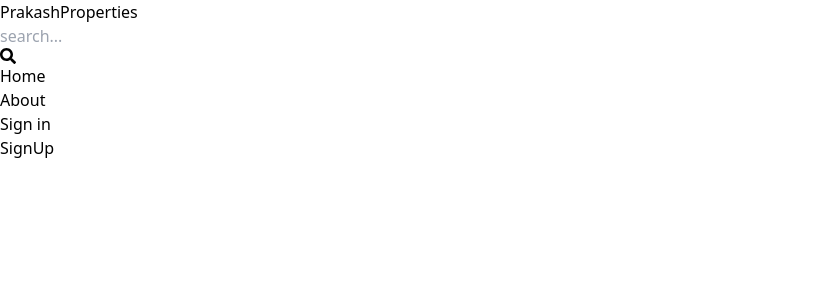
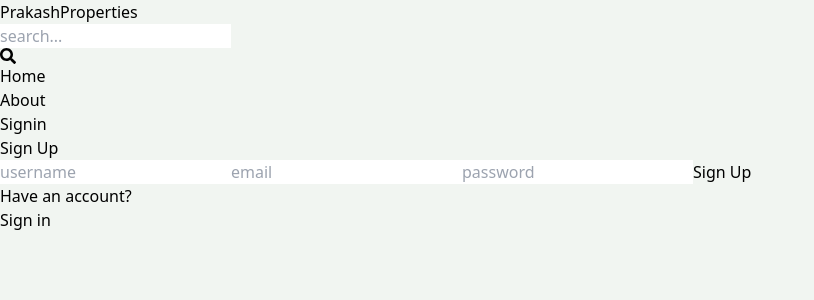
Before and after one commit to sanketjs/Estate-market-Place, a React (Vite) app: page /sign-up in a window 1280 px wide. Shown: the top 300 px of the page, without its empty margins (0-814 px from the left). Built offline with nearby package versions, Linux system fonts and the light colour scheme.

Commit message:
sign up msg

```diff
--- a/package.json
+++ b/package.json
@@ -10,6 +10,8 @@
     "preview": "vite preview"
   },
   "dependencies": {
+    "bcryptjs": "^2.4.3",
+    "cookie-parser": "^1.4.6",
     "react": "^18.2.0",
     "react-dom": "^18.2.0",
     "react-icons": "^5.0.1",
--- a/src/App.jsx
+++ b/src/App.jsx
@@ -1,21 +1,18 @@
 import {BrowserRouter, Routes, Route} from 'react-router-dom'
-import Home from './pages/Home'
-import Signin from './pages/Signin'
-import SignUp from './pages/SignUp'
-import About from './pages/About'
-import Profile from './pages/Profile'
 import Header from './components/Header'
-
+import Home from './pages/Home';
+import SignIn from './pages/SignIn';
+import SignUp from './pages/SignUp';
+import About from './pages/About';
 export default function App() {
   return(
    <BrowserRouter>
    <Header/>
    <Routes>
-    <Route path='/' element={<Home/>}/>
-    <Route path='sign-in' element={<Signin/>}/>
-    <Route path='sign-up' element={<SignUp/>}/>
-    <Route path='about' element={<About/>}/>
-    <Route path='profile' element={<Profile/>}/>
+   <Route path='/' element={<Home />} />
+        <Route path='/sign-in' element={<SignIn />} />
+        <Route path='/sign-up' element={<SignUp />} />
+        <Route path='/about' element={<About />} />
    </Routes>
 
    </BrowserRouter>
--- a/src/components/Header.jsx
+++ b/src/components/Header.jsx
@@ -23,11 +23,11 @@
         <Link to='/about'>
         <li className='hidden sm:inline text-slate-700 hover:underline'>About</li>
         </Link>
-        <Link to='/sing-in'>
-        <li className='hidden sm:inline text-slate-700 hover:underline'> Sign in</li>
+        <Link to='/sign-in'>
+        <li className='hidden sm:inline text-slate-700 hover:underline'> Signin</li>
         </Link>
        </ul>
        </div>
         </header>
-  )
+  );
 }
--- a/src/index.css
+++ b/src/index.css
@@ -1,3 +1,7 @@
 @tailwind base;
 @tailwind components;
 @tailwind utilities;
+
+body{
+    background-color: rgb(241,245,241);
+}
--- a/src/pages/SignUp.jsx
+++ b/src/pages/SignUp.jsx
@@ -1,7 +1,71 @@
 import React from 'react'
+import { useState} from 'react'
+import { Link,useNavigate } from 'react-router-dom'
 
 export default function SignUp() {
+  const [formData, setFormData] = useState({})
+  const [error, setError] =useState(null);
+  const [loading, setLoading]= useState(false);
+  const navigate = useNavigate();
+  const handleChange =(e) =>{
+      setFormData({
+        ...formData,
+        [e.target.id]: e.target.value,
+      });
+  };
+
+const handleSubmit = async (e) => {
+e.preventDefault();
+
+try {
+  setLoading(true);
+  const res = await fetch('/api/auth/signup', {
+    method: 'POST',
+    headers: {
+      'Content-Type': 'application/json',
+    },
+    body: JSON.stringify(formData),
+  });
+  const data = await res.json();
+  console.log(data);
+  if (data.success === false) {
+    setLoading(false);
+    setError(data.message);
+    return;
+  }
+  setLoading(false);
+  setError(null);
+  navigate('/sign-in');
+} catch (error) {
+  setLoading(false);
+  setError(error.message);
+}
+};
+
   return (
-    <div>SignUp</div>
+    <div className='p-3 max-w-lg mx-auto'>
+      <h1 className='text-3xl text-center font-semibold my-7'>Sign Up </h1>
+
+      <form  onSubmit={handleSubmit} className='flex flex-col gap-4'>
+
+        <input type='text' placeholder='username' className='border p-3 rounded-lg' id='username'
+        onChange={handleChange}/>
+        <input type='email' placeholder='email' className='border p-3 rounded-lg' id='email'
+        onChange={handleChange}/>
+
+        <input type='password' placeholder='password' className='border p-3 rounded-lg' id='password'
+        onChange={handleChange}/>
+
+        <button disabled={loading}className='bg-slate-700 text-white p-3 rounded-lg uppercase hover:opacity-95 disabled:opacity-80'>{loading ? 'Loading.. ':'Sign Up'}</button>
+
+      </form>
+      <div className='flex gap-2 mt-5'>
+        <p>Have an account?</p>
+        <Link to={'/sign-in'}>
+          <span className='text-blue-700'>Sign in</span>
+        </Link>
+      </div>
+     {error && <p className='text-red-500 mt-5'>{error}</p>}
+    </div>
   )
 }
--- a/vite.config.js
+++ b/vite.config.js
@@ -3,5 +3,13 @@
 
 // https://vitejs.dev/config/
 export default defineConfig({
+  server:{
+    proxy:{
+      '/api':{
+        target: 'http://localhost:3000',
+      secure: false,
+    },
+  },
+},
   plugins: [react()],
-})
+});
```
Also changed, not shown: 1 other file (tests, documents, lock files or other folders).
